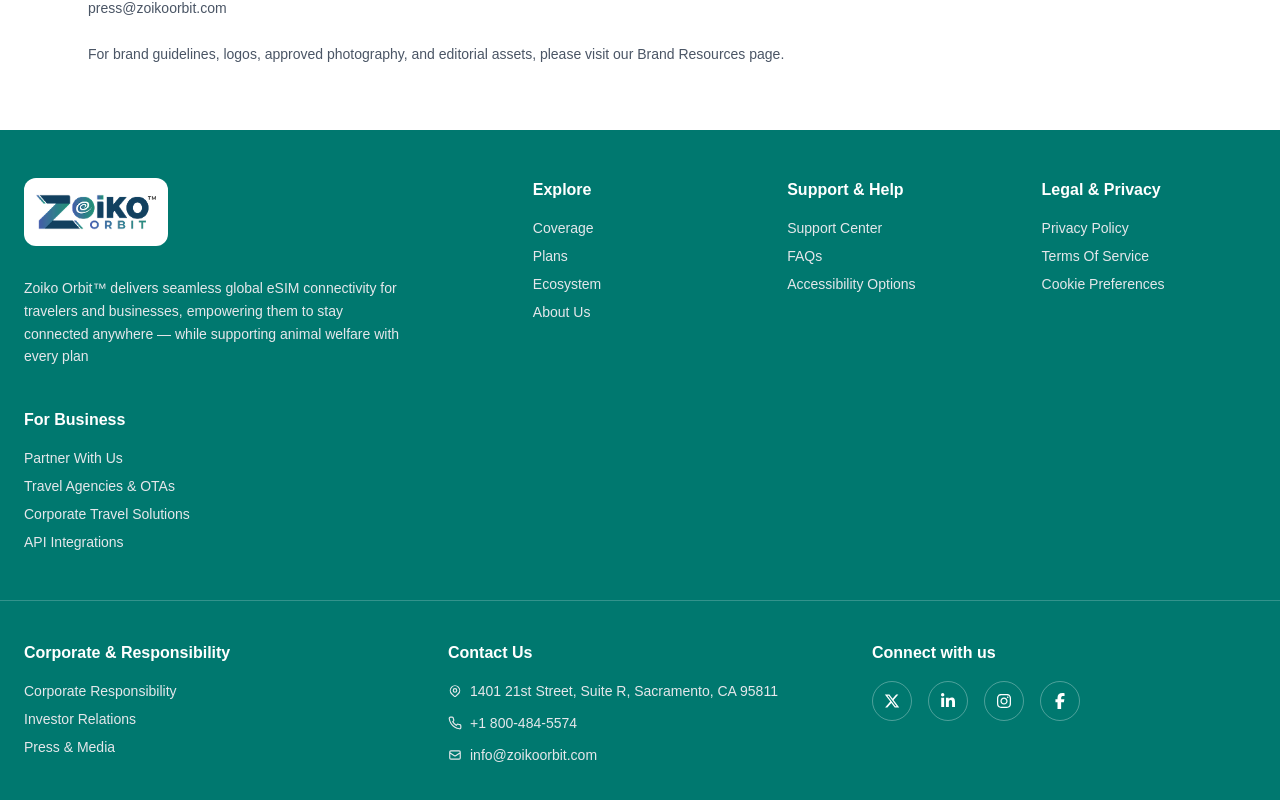
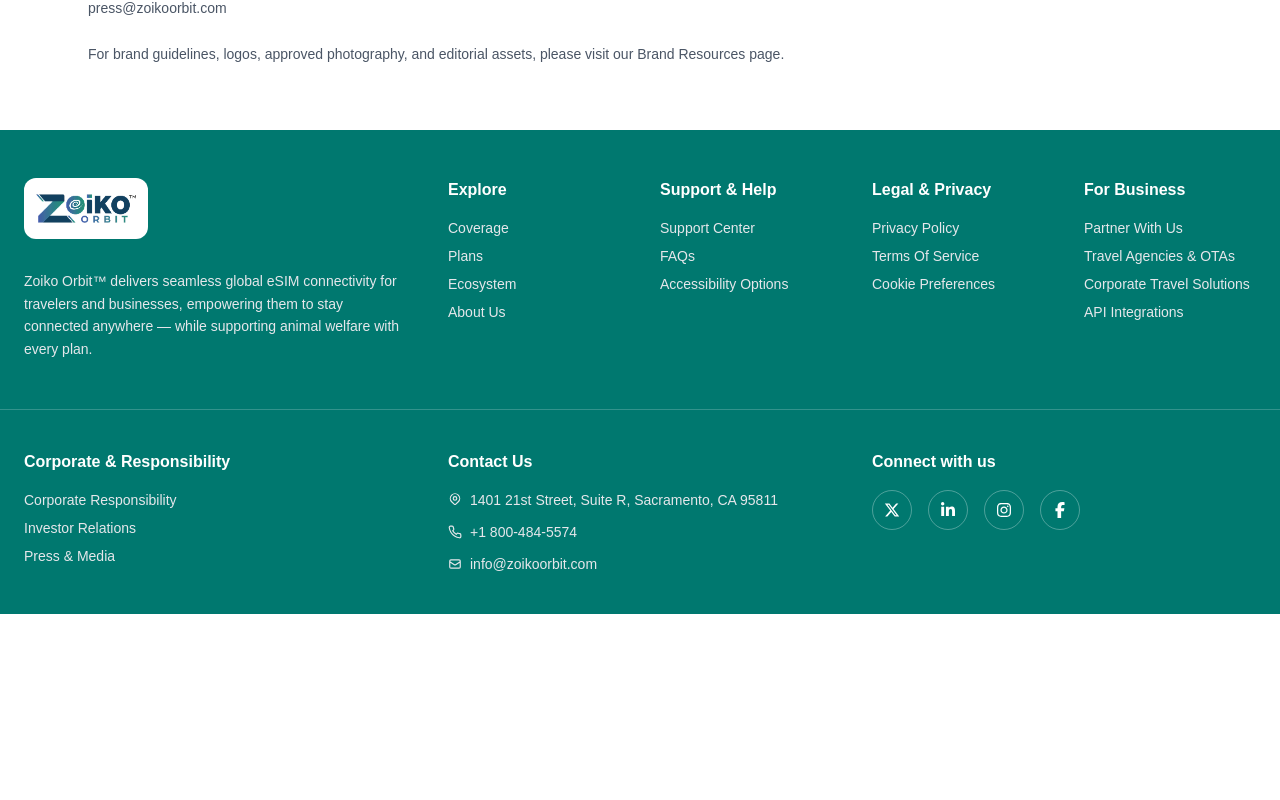
Before and after one commit to ZoikoGroup/zoikoorbitNew-reactNext, a Next.js app: page /press-media in a window 1280 px wide. Shown: the part 1097-1897 px from the top of the page. After the commit the page ends 1711 px from the top, so only its background shows below. Built offline with nearby package versions, Linux system fonts and the light colour scheme.

Commit message:
dark mode and footer

```diff
--- a/app/components/Footer.tsx
+++ b/app/components/Footer.tsx
@@ -5,27 +5,27 @@ import { FaXTwitter, FaLinkedinIn, FaInstagram, FaFacebookF } from "react-icons/
 import { HiOutlineLocationMarker, HiOutlineMail } from "react-icons/hi";
 import { FiPhone } from "react-icons/fi";
 
-export default function footer() {
+export default function Footer() {
   return (
     <footer className="bg-teal-700 text-white">
       {/* TOP SECTION */}
-      <div className="max-w-7xl mx-auto px-6 py-12 grid md:grid-cols-5 gap-10">
+      <div className="max-w-7xl mx-auto px-6 py-12 grid grid-cols-2 md:grid-cols-6 gap-10">
 
         {/* Logo + Description */}
-        <div className="md:col-span-2">
+        <div className="col-span-2 md:col-span-2">
           <div className="bg-white rounded-xl p-3 inline-block">
             <Image
               src="/image/Rectangle 14.png"
               alt="Zoiko Orbit"
-              width={120}
+              width={100}
               height={50}
             />
           </div>
 
           <p className="mt-6 text-sm text-gray-200 leading-relaxed max-w-sm">
-            Zoiko Orbit™ delivers seamless global eSIM connectivity for travelers and
-            businesses, empowering them to stay connected anywhere — while supporting
-            animal welfare with every plan
+            Zoiko Orbit&trade; delivers seamless global eSIM connectivity for
+            travelers and businesses, empowering them to stay connected anywhere
+            &mdash; while supporting animal welfare with every plan.
           </p>
         </div>
 
@@ -33,38 +33,50 @@ export default function footer() {
         <div>
           <h3 className="font-semibold mb-4">Explore</h3>
           <ul className="space-y-2 text-gray-200 text-sm">
-            <li><a href="/coverage" className="hover:underline">
+            <li>
+              <a href="/coverage" className="hover:underline">
                 Coverage
-            </a></li>
-            <li><a href="/plans" className="hover:underline">
+              </a>
+            </li>
+            <li>
+              <a href="/plans" className="hover:underline">
                 Plans
-            </a></li>
-            <li><a href="/travel-ecosystem-partner" className="hover:underline">
+              </a>
+            </li>
+            <li>
+              <a href="/travel-ecosystem-partner" className="hover:underline">
                 Ecosystem
-            </a></li>
-            <li><a href="/about-us" className="hover:underline">
+              </a>
+            </li>
+            <li>
+              <a href="/about-us" className="hover:underline">
                 About Us
-            </a></li>
+              </a>
+            </li>
           </ul>
         </div>
 
         {/* Support */}
         <div>
-          <h3 className="font-semibold mb-4">Support & Help</h3>
+          <h3 className="font-semibold mb-4">Support &amp; Help</h3>
           <ul className="space-y-2 text-gray-200 text-sm">
             <li>Support Center</li>
-            <li><a href="/faqs" className="hover:underline">
+            <li>
+              <a href="/faqs" className="hover:underline">
                 FAQs
-            </a></li>
-            <li> <a href="/accessibility" className="hover:underline">
+              </a>
+            </li>
+            <li>
+              <a href="/accessibility" className="hover:underline">
                 Accessibility Options
-            </a></li>
+              </a>
+            </li>
           </ul>
         </div>
 
         {/* Legal */}
         <div>
-          <h3 className="font-semibold mb-4">Legal & Privacy</h3>
+          <h3 className="font-semibold mb-4">Legal &amp; Privacy</h3>
           <ul className="space-y-2 text-gray-200 text-sm">
             <li>Privacy Policy</li>
             <li>Terms Of Service</li>
@@ -77,7 +89,7 @@ export default function footer() {
           <h3 className="font-semibold mb-4">For Business</h3>
           <ul className="space-y-2 text-gray-200 text-sm">
             <li>Partner With Us</li>
-            <li>Travel Agencies & OTAs</li>
+            <li>Travel Agencies &amp; OTAs</li>
             <li>Corporate Travel Solutions</li>
             <li>API Integrations</li>
           </ul>
@@ -90,17 +102,23 @@ export default function footer() {
 
           {/* Corporate */}
           <div>
-            <h3 className="font-semibold mb-4">Corporate & Responsibility</h3>
+            <h3 className="font-semibold mb-4">Corporate &amp; Responsibility</h3>
             <ul className="space-y-2 text-gray-200 text-sm">
-              <li> <a href="/corporate-responsibility" className="hover:underline">
+              <li>
+                <a href="/corporate-responsibility" className="hover:underline">
                   Corporate Responsibility
-              </a></li>
-              <li> <a href="/investor-relations" className="hover:underline">
+                </a>
+              </li>
+              <li>
+                <a href="/investor-relations" className="hover:underline">
                   Investor Relations
-              </a></li>
-              <li> <a href="/press-media" className="hover:underline">
-                Press & Media
-              </a></li>
+                </a>
+              </li>
+              <li>
+                <a href="/press-media" className="hover:underline">
+                  Press &amp; Media
+                </a>
+              </li>
             </ul>
           </div>
 
@@ -108,9 +126,9 @@ export default function footer() {
           <div>
             <h3 className="font-semibold mb-4">Contact Us</h3>
             <div className="space-y-3 text-sm text-gray-200">
-              <p className="flex items-center gap-2">
-                <HiOutlineLocationMarker />
-                1401 21st Street, Suite R, Sacramento, CA 95811
+              <p className="flex items-start gap-2">
+                <HiOutlineLocationMarker className="mt-0.5 flex-shrink-0" />
+                <span>1401 21st Street, Suite R, Sacramento, CA 95811</span>
               </p>
               <p className="flex items-center gap-2">
                 <FiPhone />
--- a/app/components/Header.tsx
+++ b/app/components/Header.tsx
@@ -12,9 +12,9 @@ const navLinks = [
   {
     label: "Solutions",
     dropdown: [
-      { label: "For Personal Travelers", href: "/solutions/personal" },
-      { label: "For Enterprises", href: "/solutions/enterprise" },
-      { label: "For Ecosystem Partners", href: "/solutions/partners" },
+      { label: "For Personal Travelers", href: "/personal-travelers" },
+      { label: "For Enterprises", href: "/enterprises" },
+      { label: "For Ecosystem Partners", href: "/travel-ecosystem-partner" },
     ],
   },
   { label: "Plans", href: "/plans" },
--- a/app/press-media/pressmedia.tsx
+++ b/app/press-media/pressmedia.tsx
@@ -4,7 +4,7 @@ import Image from "next/image";
 
 export default function PressMedia() {
   return (
-    <div className="w-full bg-white">
+    <div className="w-full dark:text-white dark:bg-gray-900 bg-white">
       {/* HERO SECTION */}
       <div className="relative w-full h-[420px]">
         <Image
@@ -15,14 +15,14 @@ export default function PressMedia() {
         />
 
         {/* overlay */}
-        <div className="absolute inset-0 bg-gradient-to-r from-black/70 to-black/20" />
+        <div className="absolute inset-0 bg-gradient-to-r  from-black/70 to-black/20" />
 
         {/* text */}
-        <div className="absolute right-10 top-1/2 -translate-y-1/2 text-white max-w-md">
+        <div className="absolute right-10 top-1/2 -translate-y-1/2  text-white max-w-md">
           <h1 className="text-3xl md:text-4xl font-bold mb-4">
             Press & Media
           </h1>
-          <p className="text-sm leading-relaxed text-gray-200">
+          <p className="text-sm leading-relaxed dark:text-white dark:bg-gray-900 text-gray-200">
             Stay informed with the latest developments from Zoiko Orbit —
             including product innovations, global rollouts, strategic alliances,
             sustainability initiatives, and thought leadership from our executive team.
@@ -45,18 +45,18 @@ export default function PressMedia() {
 
         {/* Right Content */}
         <div>
-          <p className="text-gray-600 text-sm leading-relaxed mb-6">
+          <p className="text-gray-600 dark:text-white dark:bg-gray-900 text-sm leading-relaxed mb-6">
             Our dedicated Press & Media Center provides accredited journalists,
             editors, and analysts with access to official press releases,
             multimedia assets, leadership profiles, and high-resolution imagery
             across our global operations.
           </p>
 
-          <p className="text-gray-600 text-sm mb-4">
+          <p className="text-gray-600 dark:text-white dark:bg-gray-900 text-sm mb-4">
             We welcome media inquiries for:
           </p>
 
-          <ul className="space-y-3 text-sm text-gray-700">
+          <ul className="space-y-3 text-sm dark:text-white dark:bg-gray-900 text-gray-700">
             {[
               "Interviews with executives and technical leads",
               "Industry commentary on eSIM, travel connectivity, and telecom evolution",
@@ -73,7 +73,7 @@ export default function PressMedia() {
       </div>
 
       {/* BOTTOM TEXT */}
-      <div className="max-w-6xl mx-auto px-6 pb-16 text-gray-600 text-sm leading-relaxed space-y-6">
+      <div className="max-w-6xl mx-auto px-6 pb-16 dark:text-white dark:bg-gray-900 text-gray-600 text-sm leading-relaxed space-y-6">
         <p>
           Our team offers timely responses, factual verification, and on-the-record
           perspectives to support high-quality reporting and global syndication
```
Lines whose indentation alone changed are shown as unchanged.
